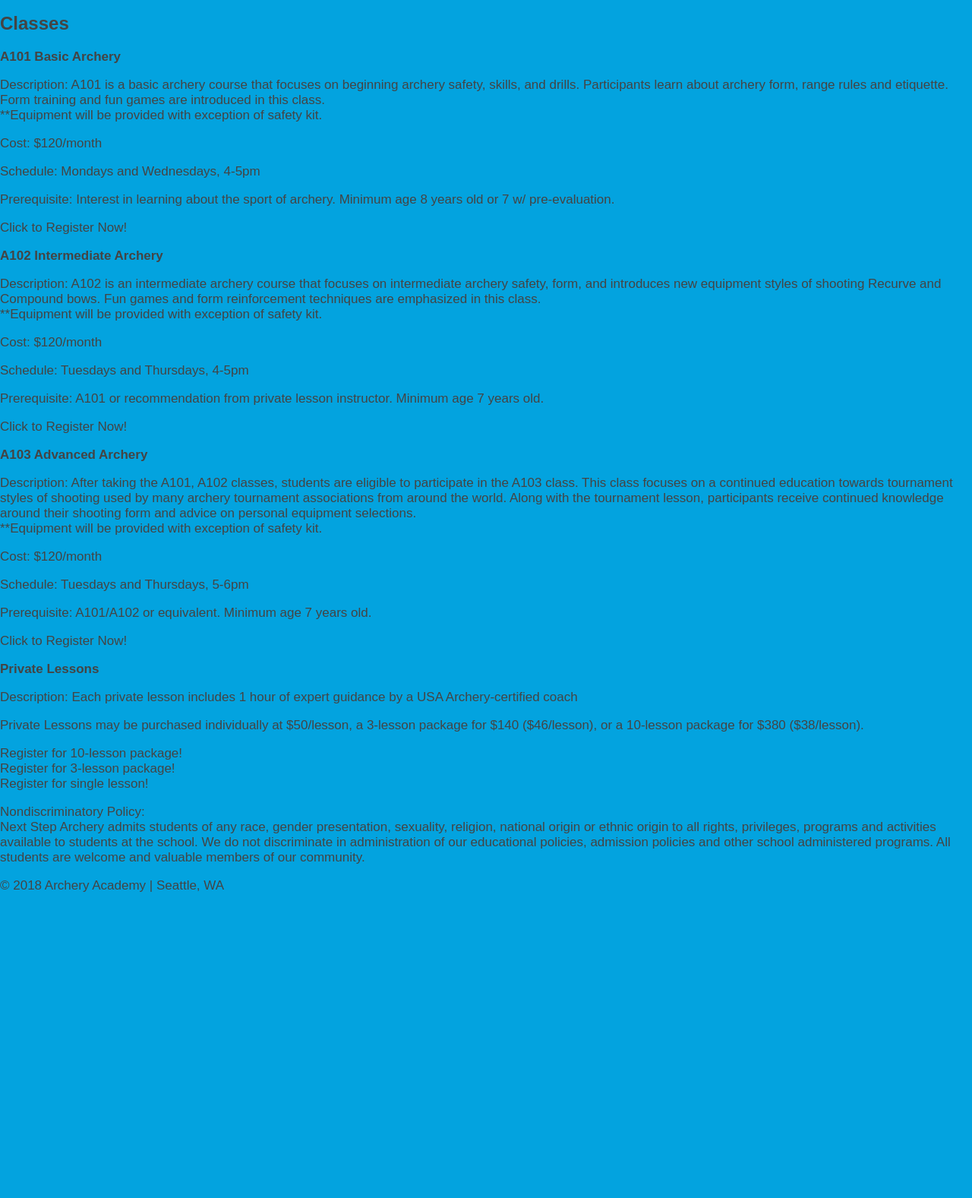
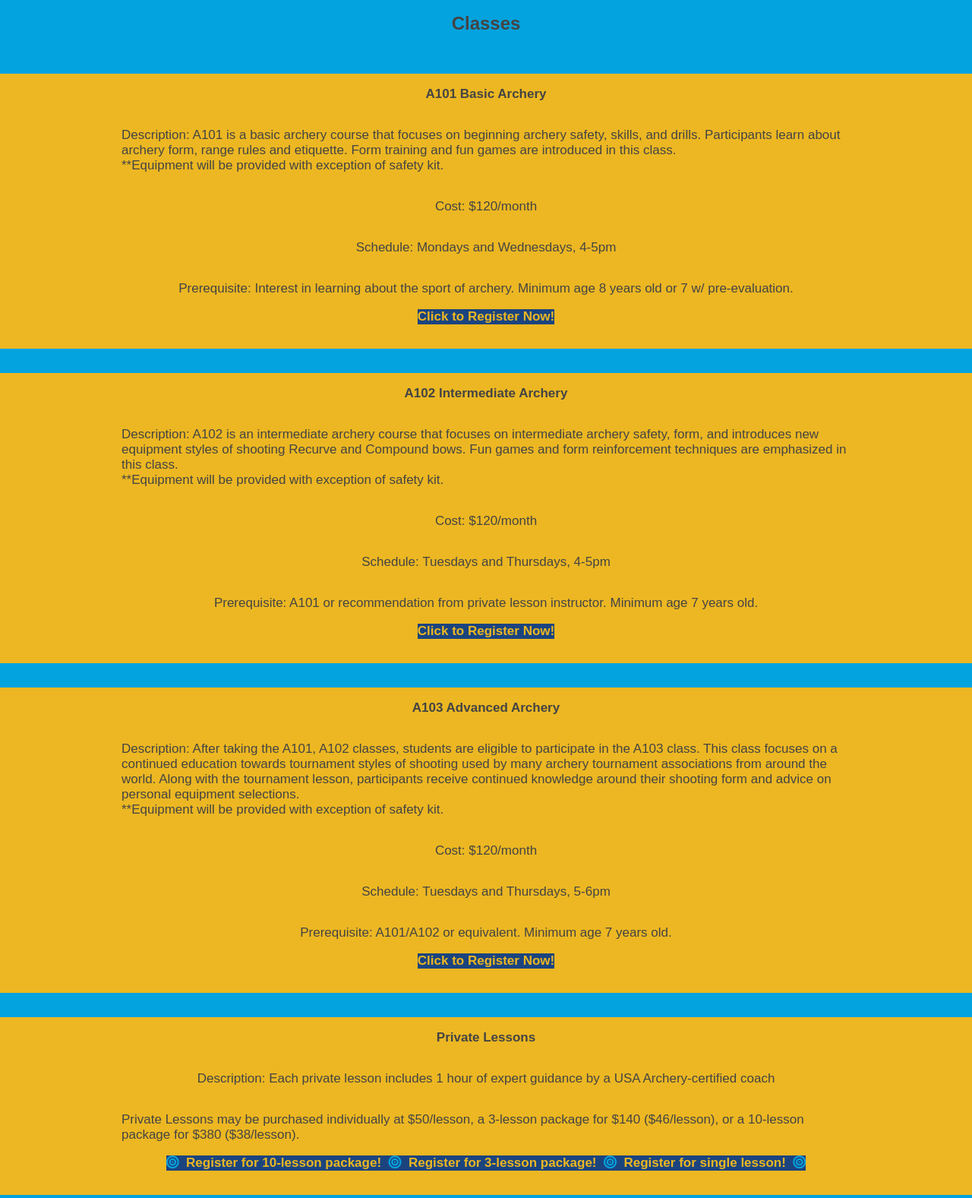
Before and after one commit to MarkusSchiffer/portfolio, a plain HTML site: page classes.html in a window 1280 px wide. Shown: the part 163-1740 px from the top of the page at 76% size. Drawn offline with Linux system fonts and the light colour scheme.

Commit message:
final stylized archery website

```diff
--- a/archery.html
+++ b/archery.html
@@ -5,6 +5,7 @@
     <meta charset="utf-8">
     <title>Straight to the Point Archery Academy</title>
     <link rel="stylesheet"  type="text/css" href="styles/archerysheet.css">
+    <script src="https://kit.fontawesome.com/37af231497.js"></script>
   </head>
 
   <body>
@@ -18,40 +19,47 @@
     </nav>
 
     <section class="grid-container">
-      <h2 class="grid-item-1">Welcome to the Straight to the Point Archery Academy's Website</h2>
+      <h2 class="grid-item-1a">Welcome to the Straight to the Point Archery Academy's Website</h2>
 
-      <article class="grid-item-2">
+      <article class="grid-item-2a box box-type-a">
         <h3>Location and Contact Information</h3>
         <p>Straight to the Point Archery</p>
         <p>528 Nock Point Ln</p>
         <p>Tacoma, WA 98412</p>
         <p>archery-education@example.com</p>
         <p>(253)555-1010</p>
+        <i class="fas fa-bullseye"></i>
       </article>
 
-      <article class="grid-item-3">
+      <article class="grid-item-3a box box-type-a">
         <h3>Schedule</h3>
         <p>A101:  Mondays and Wednesdays, 4-5pm</p>
         <p>A102:  Tuesdays and Thursdays, 4-5pm</p>
         <p>A103:  Tuesdays and Thursdays, 5-6pm</p>
+        <i class="fas fa-bullseye"></i>
       </article>
 
-      <article class="grid-item-4">
+      <article class="grid-item-4a box box-type-a">
         <h3>Instructor Qualifications:</h3>
-        <p>Straight to the Point Archery has instructors that are qualified level 1 and level 2 instructors and have met the safety requirements of the USA Archery (USAA). We teach in a positive learning environment.  Our instructors also have extensive knowledge of the most advanced archery equipment and all forms of archery from the traditional long bow to the modern compound.  Straight to the Point Archery also has specific instructors for recreational archery, competitive archery and bow hunting.</p>
+        <p>Straight to the Point Archery has instructors that are qualified level 1 and level 2 instructors and have met the safety requirements of the USA Archery (USAA). We teach in a positive learning environment.</p>
+        <i class="fas fa-bullseye"></i>
       </article>
 
-      <article class="grid-item-5">
+      <article class="grid-item-5a box box-type-a">
         <h3>Our Facility and Services</h3>
-        <p>Straight to the Point Archery is an indoor training facility with  28 shooting (14 - 10 yard lanes and 14 – 20 yard lanes) and 2 private coaching rooms. We also have access to 26  additional  20 yard lanes  and an outdoor shooting field.  We offer several types of lessons to accommodate everyone from the first time archer to the professional archer. Once set up with proper fitting equipment, each archer will be given the basic safety instruction to start and will be introduced to various shooting techniques.</p>
+        <p>Straight to the Point Archery is an indoor training facility with  28 shooting (14 - 10 yard lanes and 14 – 20 yard lanes) and 2 private coaching rooms. We also have access to 26  additional  20 yard lanes  and an outdoor shooting field.  We offer several types of lessons to accommodate everyone from the first time archer to the professional archer.</p>
+        <i class="fas fa-bullseye"></i>
       </article>
 
     </section>
 
+    <br>
+    <br>
+    <br>
+
     <footer>
       <p>Nondiscriminatory Policy:<br>Next Step Archery admits students of any race, gender presentation, sexuality, religion, national origin or ethnic origin to all rights, privileges, programs and activities available to students at the school. We do not discriminate in administration of our educational policies, admission policies and other school administered programs. All students are welcome and valuable members of our community.</p>
       <p>© 2018 Archery Academy | Seattle, WA</p>
-      <!--<img src="images/styleguide-design-elements/footerImage.jpg" alt="Archery arrows."-->
     </footer>
 
   </body>
--- a/classes.html
+++ b/classes.html
@@ -5,12 +5,7 @@
     <meta charset="utf-8">
     <title>Straight to the Point Archery Academy</title>
     <link rel="stylesheet"  type="text/css" href="styles/archerysheet.css">
-    <!--<style media="screen">
-      footer {
-        background: url("images/styleguide-design-elements/footerImage.jpg");
-        height: 500px;
-      }
-    </style>-->
+    <script src="https://kit.fontawesome.com/37af231497.js"></script>
   </head>
 
   <body>
@@ -23,69 +18,66 @@
       <a href="archery.html">Home</a> &nbsp;&nbsp;/&nbsp;&nbsp; <a href="instructors.html">Our Staff</a> &nbsp;&nbsp;/&nbsp;&nbsp; <a href="history.html">More About Us</a>
     </nav>
 
-    <section>
-      <h2>Classes</h2>
+    <section class="grid-container">
+      <h2 class="grid-item-1a">Classes</h2>
 
-      <article>
+      <article class="grid-item-2b box box-type-b">
         <h3>A101 Basic Archery</h3>
         <p> Description: A101 is a basic archery course that focuses on beginning archery safety, skills, and drills. Participants learn about archery form, range rules and etiquette. Form training and fun games are introduced in this class.<br>**Equipment will be provided with exception of safety kit.</p>
   		  <p>Cost:  $120/month</p>
   		  <p>Schedule:  Mondays and Wednesdays, 4-5pm</p>
   		  <p>Prerequisite:  Interest in learning about the sport of archery. Minimum age  8 years old or 7 w/ pre-evaluation.</p>
+        <div class="register-button">
+          <a href="#">Click to Register Now!</a>
+        </div>
       </article>
 
-      <div>
-        <p>Click to Register Now!</p>
-      </div>
-
-      <article>
+      <article class="grid-item-3b box box-type-b">
         <h3>A102 Intermediate Archery</h3>
         <p>Description: A102 is an intermediate archery course that focuses on intermediate archery safety, form, and introduces new equipment styles of shooting Recurve and Compound bows. Fun games and form reinforcement techniques are emphasized in this class.<br>**Equipment will be provided with exception of safety kit.</p>
         <p>Cost:  $120/month</p>
         <p>Schedule:  Tuesdays and Thursdays, 4-5pm</p>
         <p>Prerequisite:  A101 or recommendation from private lesson instructor. Minimum age  7 years old.</p>
+        <div class="register-button">
+          <a href="#">Click to Register Now!</a>
+        </div>
       </article>
 
-      <div>
-        <p>Click to Register Now!</p>
-      </div>
-
-      <article>
+      <article class="grid-item-4b box box-type-b">
         <h3>A103 Advanced Archery</h3>
         <p>Description: After taking the A101, A102 classes, students are eligible to participate in the A103 class. This class focuses on a continued education towards tournament styles of shooting used by many archery tournament associations from around the world. Along with the tournament lesson, participants receive continued knowledge around their shooting form and advice on personal equipment selections.<br>**Equipment will be provided with exception of safety kit.</p>
         <p>Cost: $120/month</p>
         <p>Schedule: Tuesdays and Thursdays, 5-6pm</p>
         <p>Prerequisite:  A101/A102 or equivalent. Minimum age  7 years old.</p>
+        <div class="register-button">
+          <a href="#">Click to Register Now!</a>
+        </div>
       </article>
 
-      <div>
-        <p>Click to Register Now!</p>
-      </div>
-
-      <article>
+      <article class="grid-item-5b box box-type-b">
         <h3>Private Lessons</h3>
         <p>Description: Each private lesson includes 1 hour of expert guidance by a USA Archery-certified coach</p>
         <p>Private Lessons may be purchased individually at $50/lesson, a 3-lesson package for $140 ($46/lesson), or a 10-lesson package for $380 ($38/lesson).</p>
+        <div class="register-button">
+          <i class="fas fa-bullseye"></i>
+          <a href="#">&nbsp;&nbsp;Register for 10-lesson package!&nbsp;&nbsp;</a>
+          <i class="fas fa-bullseye"></i>
+          <a href="#">&nbsp;&nbsp;Register for 3-lesson package!&nbsp;&nbsp;</a>
+          <i class="fas fa-bullseye"></i>
+          <a href="#">&nbsp;&nbsp;Register for single lesson!&nbsp;&nbsp;</a>
+          <i class="fas fa-bullseye"></i>
+        </div>
       </article>
 
-      <div>
-        Register for 10-lesson package!
-      </div>
+    </section>
 
-      <div>
-        Register for 3-lesson package!
-      </div>
-
-      <div>
-        Register for single lesson!
-      </div>
-
-    </section>
+    <br>
+    <br>
+    <br>
 
     <footer>
       <p>Nondiscriminatory Policy:<br>Next Step Archery admits students of any race, gender presentation, sexuality, religion, national origin or ethnic origin to all rights, privileges, programs and activities available to students at the school. We do not discriminate in administration of our educational policies, admission policies and other school administered programs. All students are welcome and valuable members of our community.</p>
       <p>© 2018 Archery Academy | Seattle, WA</p>
-      <!--<img src="images/styleguide-design-elements/footerImage.jpg" alt="Archery arrows.">-->
     </footer>
 
   </body>
--- a/styles/archerysheet.css
+++ b/styles/archerysheet.css
@@ -38,13 +38,15 @@ a {
   text-decoration: none;
 }
 footer {
-    background: url("images/styleguide-design-elements/footerImage.jpg");
-    /*background-repeat: no-repeat;
-    background-position: center;
-    background-color: transparent;
-    background-size: auto;
-    width: 1628px;*/
-    height: 500px;
+    background: url("../images/styleguide-design-elements/footerImage.jpg");
+    height: 350px;
+    display: flex;
+    justify-content: center;
+    align-items: center;
+    flex-direction: row;
+    flex-flow: column wrap;
+    padding: 0rem 10rem 0 10rem;
+    color: #ecb722;
 }
 .container {
   display: flex;
@@ -52,27 +54,61 @@ footer {
   align-items: center;
   height: 125px;
 }
+.box {
+  display: flex;
+  justify-content: center;
+  align-items: center;
+  flex-direction: row;
+  flex-flow: column wrap;
+  background: #ecb722;
+}
 .grid-container {
   display: grid;
-  grid-gap: 0.5rem 2rem;
+  grid-gap: 2rem 3rem;
   justify-content: center;
 }
-.grid-item-1 {
+.grid-item-1a {
   grid-area: 1 / 1 / 2 / 4;
   display: flex;
   justify-content: center;
 }
-.grid-item-2 {
-  grid-area: 2 / 2 / 3 / 3;
+.grid-item-1c {
+  grid-area: 1 / 1 / 2 / 7;
+  display: flex;
+  justify-content: center;
 }
-.grid-item-3 {
+.grid-item-2a {
+  grid-area: 2 / 1 / 3 / 3;
+}
+.grid-item-2b {
+  grid-area: 2 / 1 / 3 / 4;
+}
+.grid-item-2c {
+  grid-area: 2 / 1 / 3 / 3;
+}
+.grid-item-3a {
   grid-area: 2 / 3 / 3 / 4;
 }
-.grid-item-4 {
-  grid-area: 3 / 2 / 4 / 3;
+.grid-item-3b {
+  grid-area: 3 / 1 / 4 / 4;
 }
-.grid-item-5 {
+.grid-item-3c {
+  grid-area: 2 / 3 / 3 / 5;
+}
+.grid-item-4a {
+  grid-area: 3 / 1 / 4 / 3;
+}
+.grid-item-4b {
+  grid-area: 4 / 1 / 5 / 4;
+}
+.grid-item-4c {
+  grid-area: 2 / 5 / 3 / 7;
+}
+.grid-item-5a {
   grid-area: 3 / 3 / 4 / 4;
+}
+.grid-item-5b {
+  grid-area: 5 / 1 / 6 / 4;
 }
 #color-header {
   color: #03a3df;
@@ -82,3 +118,25 @@ footer {
   color: #ffffff;
   background-color: #444444;
 }
+.box-type-a {
+  width: 30rem;
+  height: 25rem;
+}
+.box-type-b {
+  padding: 0 10rem 2rem 10rem;
+}
+.box-type-c {
+  font-style: italic;
+}
+.box-type-d {
+  display: flex;
+  align-items: center;
+  flex-flow: column wrap;
+  line-height: 2rem;
+}
+.register-button {
+  color: #03a3df;
+  background-color: #1b447f;
+  display: flex;
+  justify-content: center;
+}
```
Also changed, not shown: history.html (+11 -3 lines), index.html (+1 -1 lines), instructors.html (+12 -9 lines).
